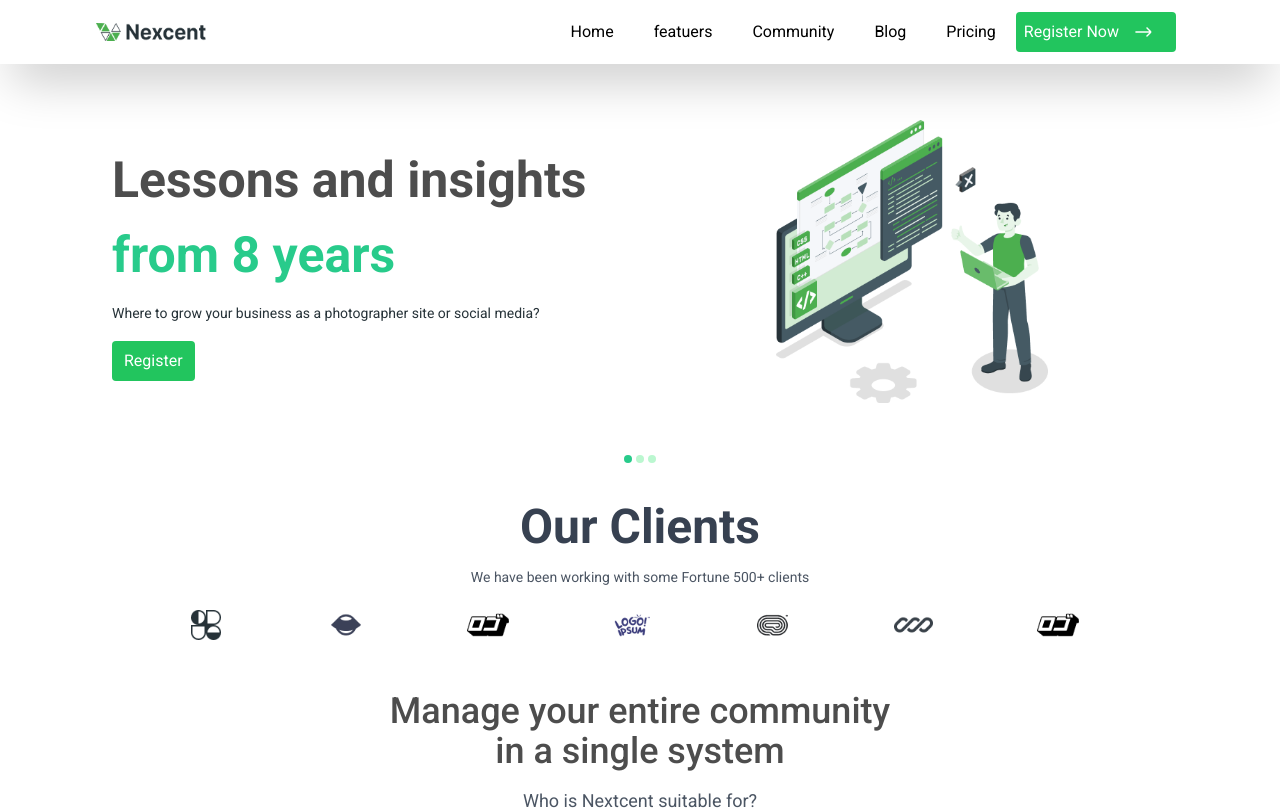
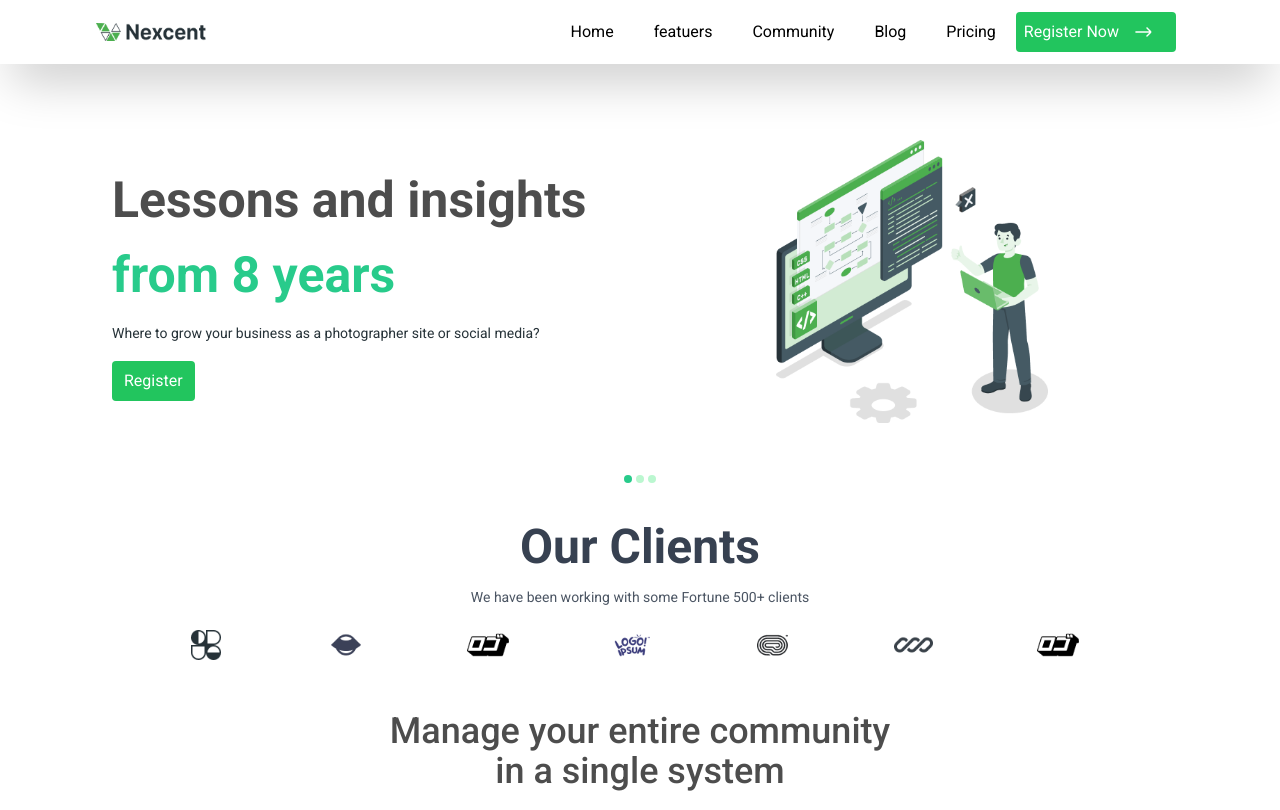
Before and after one commit to the-diako/Agency-Website, a React (Vite) app: page / in a window 1280 px wide. Shown: the top 810 px of the page. Built offline with nearby package versions, Linux system fonts and the light colour scheme.

Commit message:
Updated the app component.

```diff
--- a/src/App.jsx
+++ b/src/App.jsx
@@ -12,7 +12,8 @@
 
 const App = () => {
   return (
-    <section className="w-full px-24">
+    <section className="py-5">
+      <div className="w-full px-24">
         <div className="py-5">
           <Navbar />
         </div>
@@ -27,8 +28,10 @@
           <Community />
           <CommunityUpdates />
           <Customer />
+        </div>
+      </div>
+
       <Footer />
-      </div>
     </section>
   );
 };
```
Lines whose indentation alone changed are shown as unchanged.
